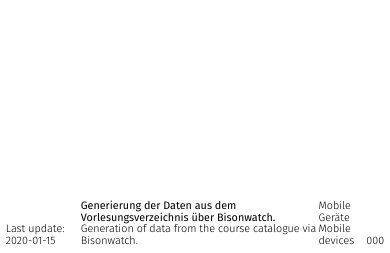
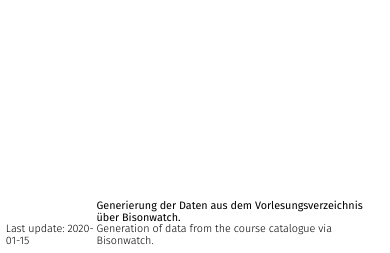
Before and after one commit to henicosa/BauhausTimetable, a Flask app: template templates/eink.html in a window 390 px wide. Shown: the part 591-844 px from the top of the page. Run offline with Flask 3, Linux system fonts and the light colour scheme; the template is opened without the code that fills it: most values are stand-ins (such as "Sample title", 1, 10 or a date in 2020).

Commit message:
remove note for mobile devices

```diff
--- a/templates/eink.html
+++ b/templates/eink.html
@@ -40,8 +40,8 @@
 		<div class="sp bison">Generierung der Daten aus dem Vorlesungsverzeichnis über Bisonwatch.<br><span lang="en">Generation of data from the course catalogue via Bisonwatch.</span></div>
 
 
-			<span>Mobile Geräte<br><span lang="en">Mobile devices</span></span>
-			<div class="qrcode">{{ building.qrcode | safe }}</div>
+			<!-- span>Mobile Geräte<br><span lang="en">Mobile devices</span></span>
+			<div class="qrcode">{{ building.qrcode | safe }}</div -->
 
 	</footer>
 	</div>
```
